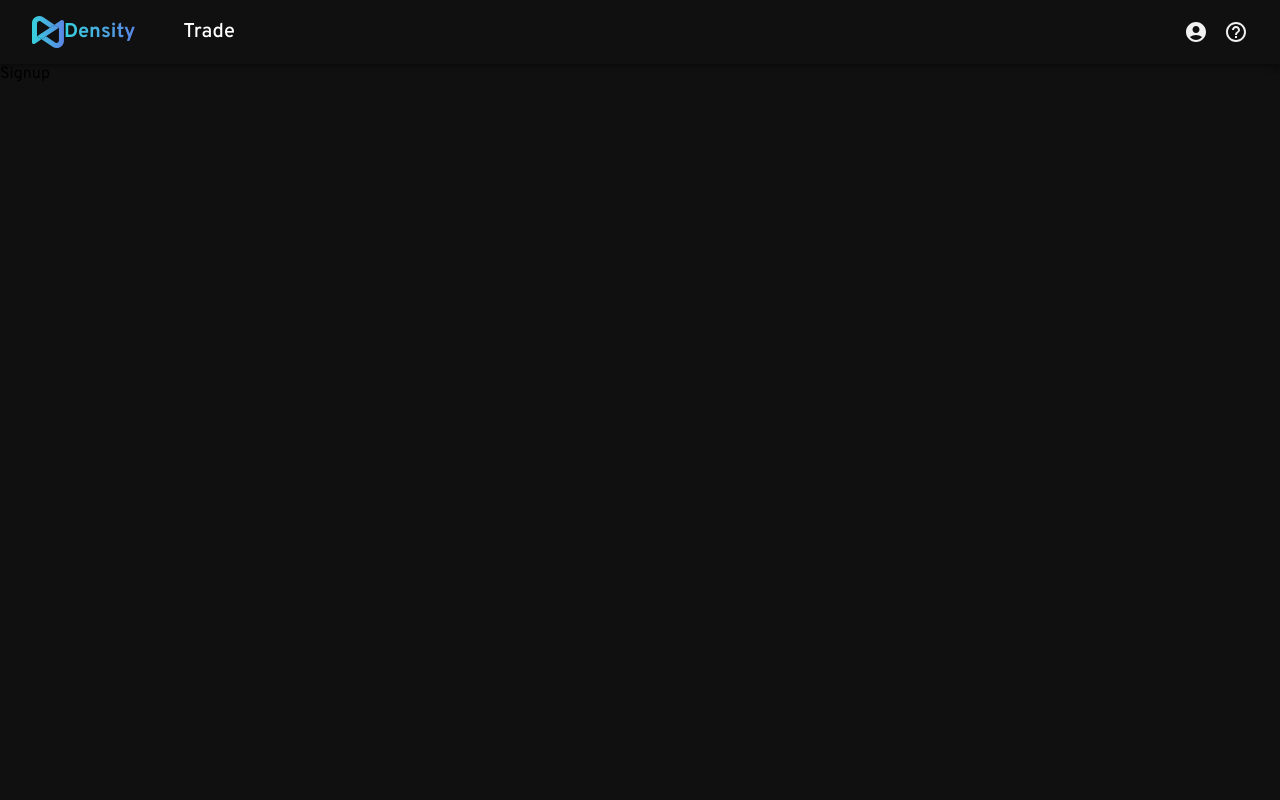
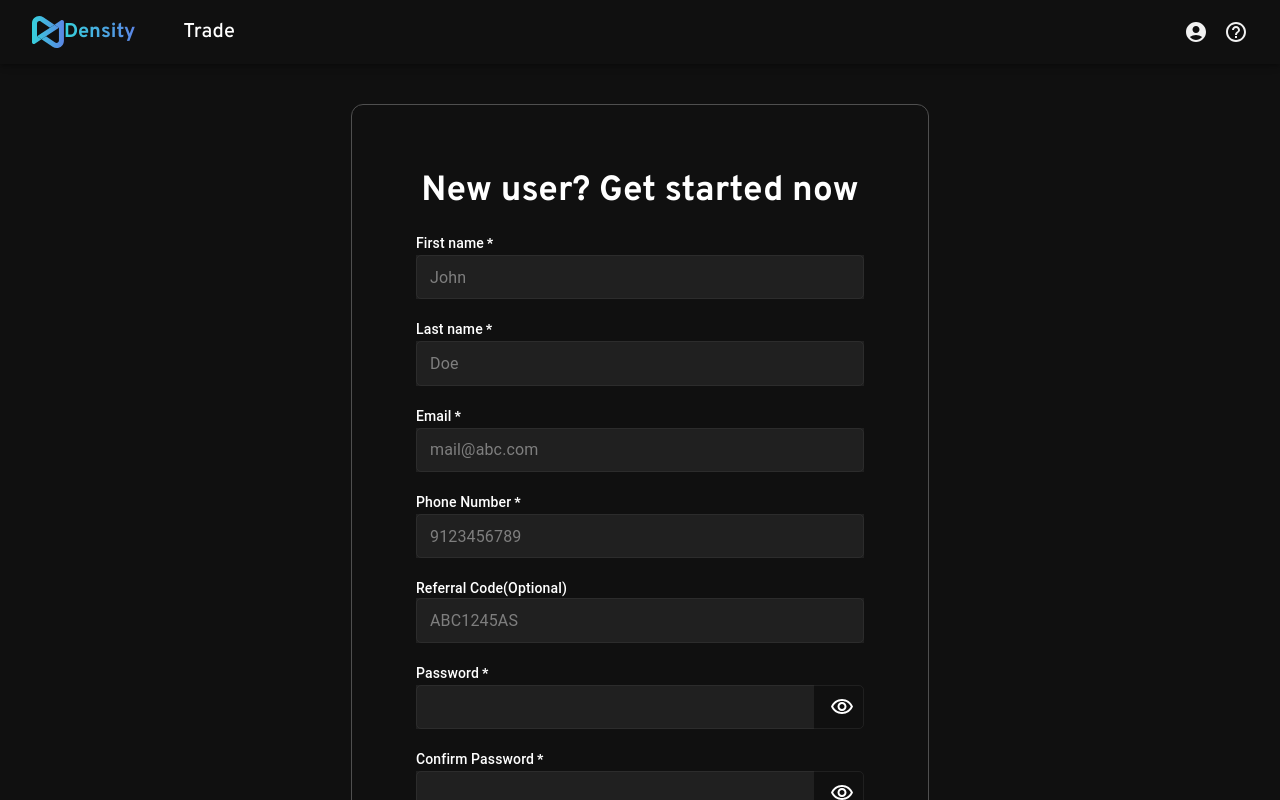
Before and after one commit to pratikdungarani/density-frontend-master, a React (Create React App) app: page /signup in a window 1280 px wide. Built offline with nearby package versions, Linux system fonts and the light colour scheme.

Commit message:
add register page

```diff
--- a/src/assets/styles/colors.scss
+++ b/src/assets/styles/colors.scss
@@ -6,3 +6,4 @@ $density-gradient:  linear-gradient(90deg, #36D1DC 0%, #5B86E5 100%);
 $color-primary: #ffffff;
 $color-link:#5B86E5;
 $borderColor:#FCFCFC;
+$textSecondary:#BDBDBD;
--- a/src/assets/styles/common.scss
+++ b/src/assets/styles/common.scss
@@ -1,23 +1,36 @@
-button{
+button {
     background: none;
     border: none;
     border-radius: none;
     cursor: pointer;
 }
+
 .centre-align {
     @include centre-align;
 }
 
+.primaryLink {
+    color: $color-link;
+}
+.textSecondary{
+    color: $textSecondary;
+}
 .between-align {
     @include between-align;
 }
 
 .textPrimary {
     color: $color-primary;
+
+    svg * {
+        color: $color-primary;
+    }
 }
-.textGray{
+
+.textGray {
     color: $primary-border-grey;
 }
+
 .textCenter {
     text-align: center;
 }
--- a/src/assets/styles/mixins.scss
+++ b/src/assets/styles/mixins.scss
@@ -14,8 +14,8 @@
 // Font
 
 @mixin FontStyle( $fontSize: null, $lineHeight: null, $fontWeight:nulll) {
-	font-size: ($fontSize / 10)+rem;
-	line-height: ($lineHeight / 10)+rem;
+	font-size: $fontSize+px;
+	line-height: $lineHeight+px;
     font-weight: $fontWeight;
 }
 
--- a/src/assets/styles/typography.scss
+++ b/src/assets/styles/typography.scss
@@ -31,10 +31,19 @@
     @include font-height-large();
     font-weight: 700;
 }
+
+// h1 to h6 tag
 h1{
-    @include FontStyle(24,36);
+    @include FontStyle(35,44);
     font-weight: 700;
+    @include mediaQuery(991px){
+        @include FontStyle(30,36);
+    }
     @include mediaQuery(767px){
-        @include FontStyle(18,22);
+        @include FontStyle(24,30);
     }
 }
+h4{
+    @include FontStyle(24,28);
+    font-weight: 700;
+}
--- a/src/components/ui/Button/Button.scss
+++ b/src/components/ui/Button/Button.scss
@@ -3,10 +3,10 @@
 
 .buttonCommon{
     border-radius: 6px;
-    padding: 13.5px;
+    padding: 13px;
     display: block;
     width: 100%;
-    @include FontStyle(13,13,700);
+    @include FontStyle(18,22,700);
     transition: 0.3s ease-in;
     &.backround{
         background: linear-gradient(90deg, #36D1DC 0%, #5B86E5 100%);
--- a/src/components/ui/Input/style.js
+++ b/src/components/ui/Input/style.js
@@ -18,20 +18,21 @@ const useStyle = makeStyles((theme) => ({
     },
   },
   labelAsterisk: {
-    color: theme.error.main,
+    color: theme.palette.primary.main,
   },
   textField: {
     "& .MuiOutlinedInput-input": {
       height: "1.7em",
       color: theme.palette.primary.main,
+      background: theme.palette.common.inputbackground,
     },
     "& .MuiOutlinedInput-root .MuiOutlinedInput-notchedOutline": {
       fontSize: theme.typography.pxToRem(10),
-      borderColor: theme.palette.primary.main,
+      borderColor: theme.palette.common.inputbackground,
       borderRadius: 5,
     },
     "&:hover .MuiOutlinedInput-root .MuiOutlinedInput-notchedOutline": {
-      borderColor: theme.palette.primary.main,
+      borderColor: theme.palette.common.inputbackground,
     },
   },
 }));
--- a/src/pages/Login/login.scss
+++ b/src/pages/Login/login.scss
@@ -1,9 +1,14 @@
 @import "./../../assets/styles/colors.scss";
 @import "./../../assets/styles/mixins.scss";
 
-.loginWrap {
+.loginWrap{
+  .welcomeTitle{
+    margin: 60px 0 30px;
+  }
+
+  .loginWrapInner {
     max-width: 548px;
-  width: 100%;
+    width: 95%;
     padding: 64px;
     border-radius: 12px;
     margin: 0 auto;
@@ -20,14 +25,23 @@
         fill: $color-primary;
       }
     }
+    .primaryLink{
+      @include FontStyle(12, 16, 400);
+    }
+    .rememberText {
+      .MuiFormControlLabel-label{
+        @include FontStyle(12, 16, 400);
+      }
+    }
   }
   .LoginBtn {
     width: 100%;
     padding: 13.5px;
     border: 1px solid $borderColor;
     border-radius: 5px;
-  @include FontStyle(12, 18, 700);
+    @include FontStyle(14, 18, 700);
     img {
       margin-right: 10px;
     }
   }
+}
--- a/src/pages/Signup/Signup.js
+++ b/src/pages/Signup/Signup.js
@@ -1,10 +1,97 @@
 import React from "react";
+import Box from "@mui/material/Box";
+import { IconButton, InputAdornment } from "@mui/material";
+// MUI Icons
+import VisibilityOffOutlinedIcon from "@mui/icons-material/VisibilityOffOutlined";
+import VisibilityOutlinedIcon from "@mui/icons-material/VisibilityOutlined";
+
+import { CustomTextField, CommonButton } from "components/ui/index";
+import { Link } from "react-router-dom";
 import "./signup.scss";
 
 const Signup = () => {
+  const [isVisible, setIsVisible] = React.useState(false);
+  const [isVisibleConfirmPassword, setIsVisibleConfirmPassword] =
+    React.useState(false);
+
   return (
     <>
-      <div>Signup</div>
+      <Box className="signupWrap">
+        <Box className="signupWrapInner">
+          <h1 className="signupTitle">New user? Get started now</h1>
+          <CustomTextField label="First name" placeholder="John" Required />
+          <CustomTextField label="Last name" placeholder="Doe" Required />
+          <CustomTextField label="Email" placeholder="mail@abc.com" Required />
+          <CustomTextField
+            label="Phone Number"
+            placeholder="9123456789"
+            Required
+          />
+          <CustomTextField
+            label="Referral Code(Optional)"
+            placeholder="ABC1245AS"
+          />
+          <CustomTextField
+            name="password"
+            type={isVisible ? "text" : "password"}
+            id="password"
+            label="Password"
+            Required
+            InputProps={{
+              endAdornment: (
+                <InputAdornment position="end">
+                  <IconButton
+                    onClick={() => setIsVisible(!isVisible)}
+                    edge="end"
+                    className="visibilityIcon"
+                  >
+                    {isVisible ? (
+                      <VisibilityOffOutlinedIcon />
+                    ) : (
+                      <VisibilityOutlinedIcon />
+                    )}
+                  </IconButton>
+                </InputAdornment>
+              ),
+            }}
+          />
+          <CustomTextField
+            name="cpassword"
+            type={isVisibleConfirmPassword ? "text" : "password"}
+            id="password"
+            label="Confirm Password"
+            Required
+            InputProps={{
+              endAdornment: (
+                <InputAdornment position="end">
+                  <IconButton
+                    onClick={() =>
+                      setIsVisibleConfirmPassword(!isVisibleConfirmPassword)
+                    }
+                    edge="end"
+                    className="visibilityIcon"
+                  >
+                    {isVisibleConfirmPassword ? (
+                      <VisibilityOffOutlinedIcon />
+                    ) : (
+                      <VisibilityOutlinedIcon />
+                    )}
+                  </IconButton>
+                </InputAdornment>
+              ),
+            }}
+          />
+          <Box sx={{ mt: 4 }}>
+            <CommonButton label="Sign Up" backround={"backround"} />
+          </Box>
+        </Box>
+        <Box sx={{ my: 3 }} className="textSecondary textCenter">
+          Already a user?{" "}
+          <Link to="/" className="primaryLink">
+            Login here
+          </Link>{" "}
+        </Box>
+      </Box>
     </>
   );
 };
--- a/src/pages/Signup/signup.scss
+++ b/src/pages/Signup/signup.scss
@@ -0,0 +1,44 @@
+@import "./../../assets/styles/colors.scss";
+@import "./../../assets/styles/mixins.scss";
+
+.signupWrap{
+    margin-top: 40px;
+  .signupWrapInner {
+    max-width: 578px;
+    width: 95%;
+    padding: 64px;
+    border-radius: 12px;
+    margin: 0 auto;
+    border: 1px solid $primary-border-grey;
+    .signupTitle {
+      color: $color-primary;
+      text-align: center;
+    }
+    @include mediaQuery(767px) {
+      padding: 20px;
+    }
+    .visibilityIcon {
+      svg > * {
+        fill: $color-primary;
+      }
+    }
+    .primaryLink{
+      @include FontStyle(12, 16, 400);
+    }
+    .rememberText {
+      .MuiFormControlLabel-label{
+        @include FontStyle(12, 16, 400);
+      }
+    }
+  }
+  .LoginBtn {
+    width: 100%;
+    padding: 13.5px;
+    border: 1px solid $borderColor;
+    border-radius: 5px;
+    @include FontStyle(14, 18, 700);
+    img {
+      margin-right: 10px;
+    }
+  }
+}
--- a/src/theme.js
+++ b/src/theme.js
@@ -13,7 +13,7 @@ const theme = createTheme({
       subTitleColor: "#5B86E5",
       labelColor: "#BDBDBD",
       borderColor: "#101010",
-      inputbackground: "#4F4F4F",
+      inputbackground: "#4f4f4f40",
       viewBtnBorder: "#e6ebf1",
     },
   },
```
Also changed, not shown: src/pages/Login/Login.js (+34 -16 lines), src/assets/images/googleIcon.png, 1 other file (tests, documents, lock files or other folders). Lines whose indentation alone changed are shown as unchanged.
